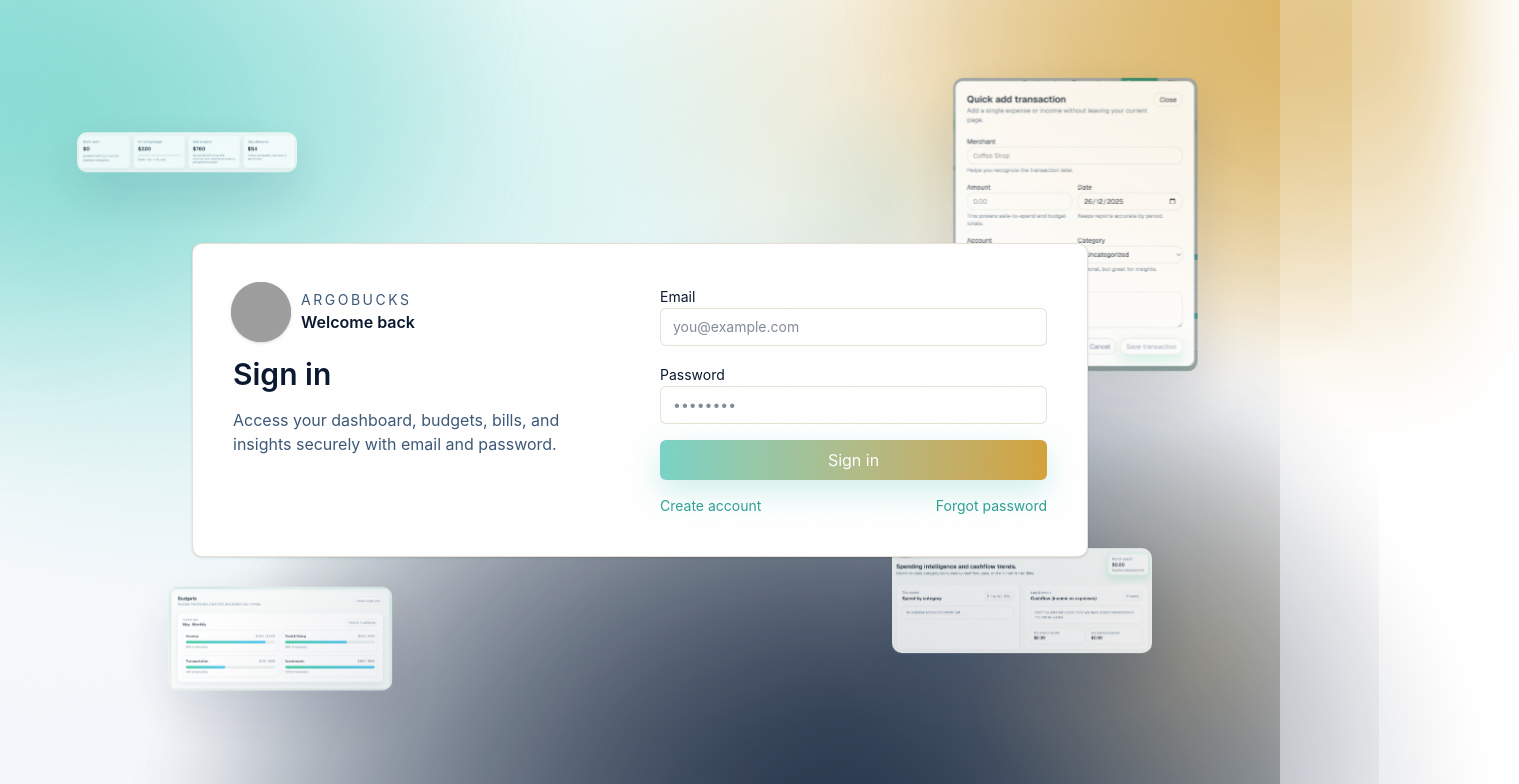
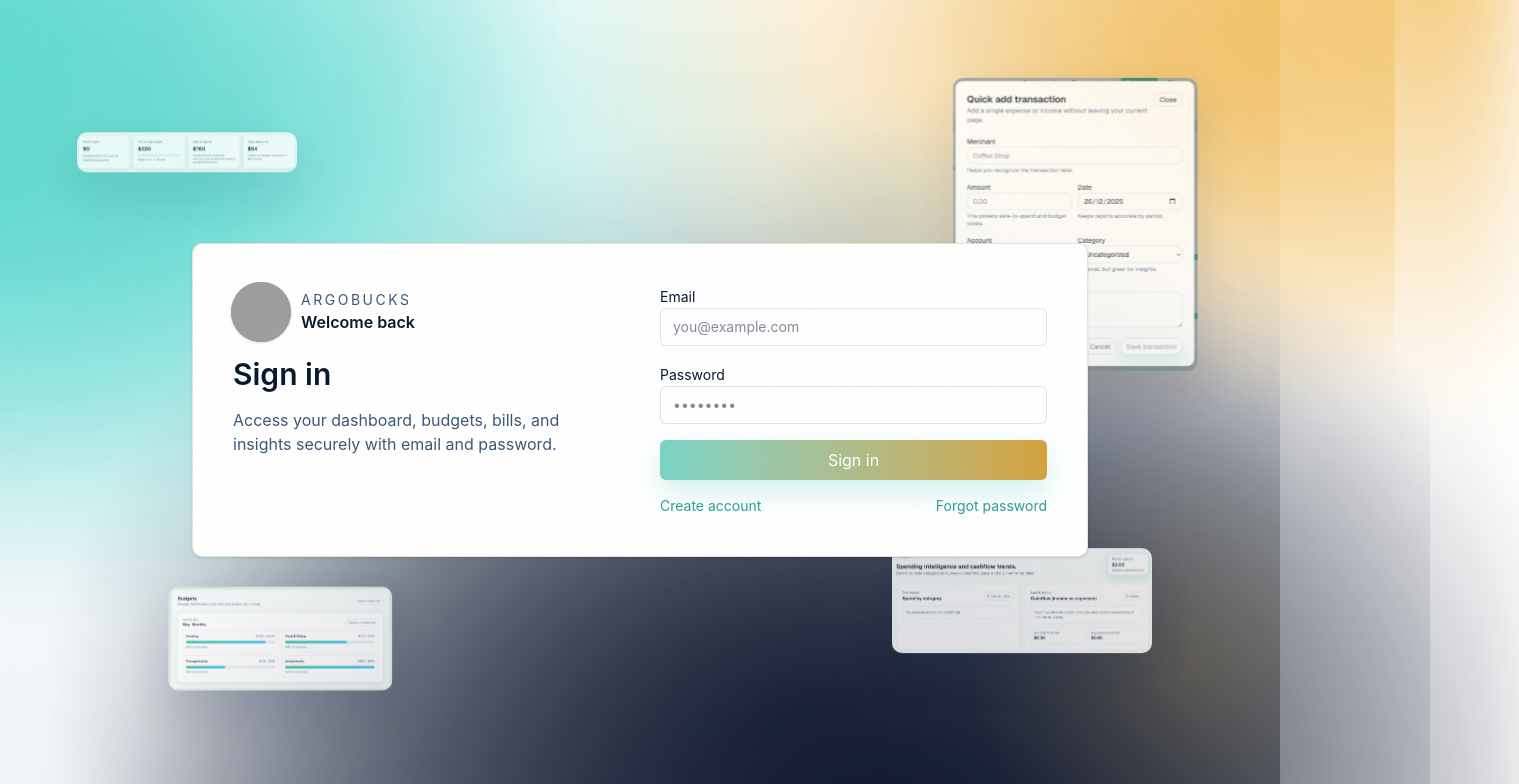
Before and after one commit to rjdguido-art/myMoney, a Next.js app: page /login in a window 1280 px wide. Shown: the top 784 px of the page, 1519 px wide, since content can reach past the window. Built offline with nearby package versions, Linux system fonts and the light colour scheme; grey boxes are pictures that could not be loaded; a web font is replaced by a local one.

Commit message:
Refine aurora palette and motion

```diff
--- a/src/app/globals.css
+++ b/src/app/globals.css
@@ -218,14 +218,15 @@ button > *,
   position: relative;
   overflow: hidden;
   background:
-    radial-gradient(1100px 720px at 18% 18%, rgba(127, 218, 211, 0.5), transparent 62%),
-    radial-gradient(900px 520px at 85% 12%, rgba(210, 162, 61, 0.38), transparent 58%),
-    radial-gradient(1000px 820px at 65% 88%, rgba(11, 27, 51, 0.32), transparent 62%),
-    linear-gradient(180deg, rgba(255, 255, 255, 1), rgba(244, 247, 251, 1));
+    radial-gradient(1100px 720px at 16% 20%, rgba(76, 214, 204, 0.58), transparent 62%),
+    radial-gradient(980px 560px at 86% 12%, rgba(239, 175, 58, 0.5), transparent 60%),
+    radial-gradient(1150px 900px at 62% 88%, rgba(7, 16, 38, 0.6), transparent 66%),
+    linear-gradient(180deg, rgba(255, 255, 255, 1), rgba(241, 245, 249, 1));
   background-repeat: no-repeat;
   background-size: 120% 120%, 130% 130%, 120% 120%, 100% 100%;
   background-position: 12% 12%, 88% 6%, 68% 92%, 0% 0%;
-  animation: auroraShift 18s ease-in-out infinite;
+  animation: auroraShift 26s linear infinite alternate;
+  will-change: background-position, background-size;
   background-color: #ffffff;
 }
 
@@ -235,13 +236,18 @@ button > *,
   inset: -10%;
   pointer-events: none;
   background:
-    radial-gradient(700px 460px at 8% 22%, rgba(127, 218, 211, 0.7), transparent 72%),
-    radial-gradient(640px 520px at 92% 14%, rgba(210, 162, 61, 0.6), transparent 72%),
-    radial-gradient(820px 620px at 60% 92%, rgba(11, 27, 51, 0.6), transparent 76%);
+    radial-gradient(820px 560px at 8% 22%, rgba(76, 214, 204, 0.82), transparent 72%),
+    radial-gradient(760px 600px at 92% 14%, rgba(239, 175, 58, 0.74), transparent 72%),
+    radial-gradient(980px 760px at 60% 92%, rgba(7, 16, 38, 0.82), transparent 76%);
+  background-size: 140% 140%, 150% 150%, 140% 140%;
+  background-position: 8% 22%, 92% 14%, 60% 92%;
   filter: blur(40px);
   opacity: 0.85;
   z-index: 0;
-  animation: auroraPulse 16s ease-in-out infinite;
+  animation:
+    auroraPulse 16s ease-in-out infinite alternate,
+    auroraFloat 22s linear infinite alternate;
+  will-change: transform, opacity;
 }
 
 .bg-aurora::after {
@@ -266,13 +272,18 @@ button > *,
   inset: -20%;
   pointer-events: none;
   background:
-    radial-gradient(760px 520px at 12% 18%, rgba(127, 218, 211, 0.65), transparent 70%),
-    radial-gradient(700px 560px at 88% 12%, rgba(210, 162, 61, 0.6), transparent 72%),
-    radial-gradient(920px 720px at 60% 92%, rgba(11, 27, 51, 0.7), transparent 74%);
+    radial-gradient(860px 600px at 12% 18%, rgba(76, 214, 204, 0.78), transparent 70%),
+    radial-gradient(800px 640px at 88% 12%, rgba(239, 175, 58, 0.68), transparent 72%),
+    radial-gradient(1040px 820px at 60% 92%, rgba(7, 16, 38, 0.88), transparent 74%);
+  background-size: 150% 150%, 160% 160%, 150% 150%;
+  background-position: 12% 18%, 88% 12%, 60% 92%;
   filter: blur(30px);
   opacity: 0.9;
   z-index: 0;
-  animation: auroraPulse 12s ease-in-out infinite;
+  animation:
+    auroraPulse 14s ease-in-out infinite alternate,
+    auroraFloat 20s linear infinite alternate;
+  will-change: transform, opacity;
 }
 
 .aurora-strong > * {
@@ -299,27 +310,56 @@ button > *,
 @keyframes auroraShift {
   0% {
     background-position: 12% 12%, 88% 6%, 68% 92%, 0% 0%;
+    background-size: 120% 120%, 130% 130%, 120% 120%, 100% 100%;
+  }
+  33% {
+    background-position: 26% 4%, 74% 22%, 56% 78%, 0% 0%;
+    background-size: 140% 140%, 150% 150%, 135% 135%, 100% 100%;
   }
   50% {
-    background-position: 22% 6%, 78% 22%, 58% 82%, 0% 0%;
+    background-position: 28% 0%, 70% 26%, 54% 76%, 0% 0%;
+    background-size: 140% 140%, 150% 150%, 130% 130%, 100% 100%;
+  }
+  66% {
+    background-position: 18% 18%, 86% 10%, 72% 90%, 0% 0%;
+    background-size: 130% 130%, 145% 145%, 140% 140%, 100% 100%;
   }
   100% {
     background-position: 12% 12%, 88% 6%, 68% 92%, 0% 0%;
+    background-size: 120% 120%, 130% 130%, 120% 120%, 100% 100%;
   }
 }
 
 @keyframes auroraPulse {
   0% {
-    opacity: 0.75;
+    opacity: 0.65;
     transform: translate3d(0, 0, 0) scale(1);
   }
   50% {
     opacity: 1;
-    transform: translate3d(26px, -18px, 0) scale(1.06);
+    transform: translate3d(48px, -34px, 0) scale(1.12);
   }
   100% {
-    opacity: 0.75;
-    transform: translate3d(-18px, 20px, 0) scale(1.02);
+    opacity: 0.7;
+    transform: translate3d(-28px, 30px, 0) scale(1.05);
+  }
+}
+
+@keyframes auroraFloat {
+  0% {
+    background-position: 8% 22%, 92% 14%, 60% 92%;
+  }
+  33% {
+    background-position: 20% 10%, 78% 24%, 54% 80%;
+  }
+  50% {
+    background-position: 24% 6%, 72% 28%, 48% 74%;
+  }
+  66% {
+    background-position: 14% 20%, 88% 12%, 66% 90%;
+  }
+  100% {
+    background-position: 8% 22%, 92% 14%, 60% 92%;
   }
 }
 
```
